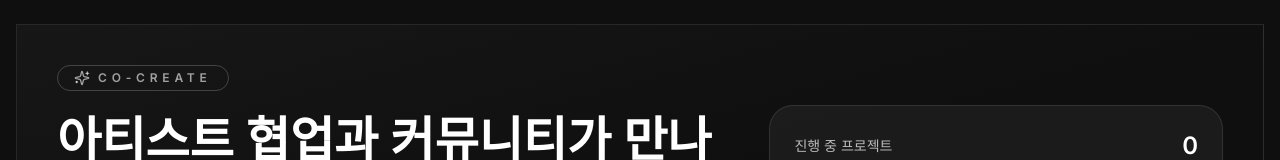
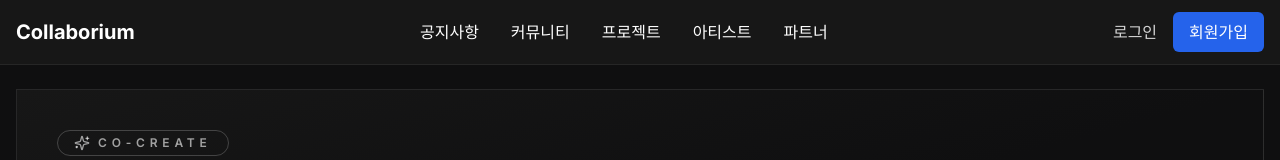
Before and after one commit to LaSeunghyun/collabo, a Next.js app: page / in a window 1280 px wide. Shown: the top 160 px of the page. Built offline with nearby package versions, Linux system fonts and the light colour scheme; no server answers.

Commit message:
fix: GNB 복구 및 한글 주석 수정
- Header 컴포넌트를 components/ui/index.ts에서 export 활성화
- app/layout.tsx에 Header 컴포넌트 추가하여 GNB 복구
- lib/db/client.ts의 한글 주석 UTF-8 인코딩 문제 수정
- 빌드 테스트 통과 확인

```diff
--- a/app/layout.tsx
+++ b/app/layout.tsx
@@ -3,6 +3,7 @@ import { Inter } from 'next/font/google';
 import { ReactNode } from 'react';
 
 import { Providers } from './providers';
+import { Header } from '@/components/ui';
 import './globals.css';
 
 const inter = Inter({ subsets: ['latin'] });
@@ -17,6 +18,7 @@ export default function RootLayout({ children }: { children: ReactNode }) {
     <html lang="ko">
       <body className={inter.className}>
         <Providers>
+          <Header />
           {children}
         </Providers>
       </body>
--- a/components/ui/index.ts
+++ b/components/ui/index.ts
@@ -13,7 +13,7 @@ export { SectionHeader } from './headers/section-header';
 
 // Layout
 // export { default as Footer } from './layout/footer';
-// export { default as Header } from './layout/header';
+export { Header } from './layout/header';
 // export { default as MobileTabBar } from './layout/mobile-tab-bar';
 
 // Sections
--- a/components/ui/layout/header.tsx
+++ b/components/ui/layout/header.tsx
@@ -11,11 +11,11 @@ export function Header() {
   const { data: unreadCount = 0 } = useAnnouncementUnreadCount(Boolean(session?.user));
 
   const navigationItems = [
+    { href: '/announcements', label: '공지사항', unreadCount },
+    { href: '/community', label: '커뮤니티' },
     { href: '/projects', label: '프로젝트' },
     { href: '/artists', label: '아티스트' },
     { href: '/partners', label: '파트너' },
-    { href: '/community', label: '커뮤니티' },
-    { href: '/announcements', label: '공지사항', unreadCount }
   ];
 
   if (session?.user && canAccessRoute(session.user, '/partners/dashboard')) {
```
Also changed, not shown: lib/db/client.ts (+13 -13 lines).
